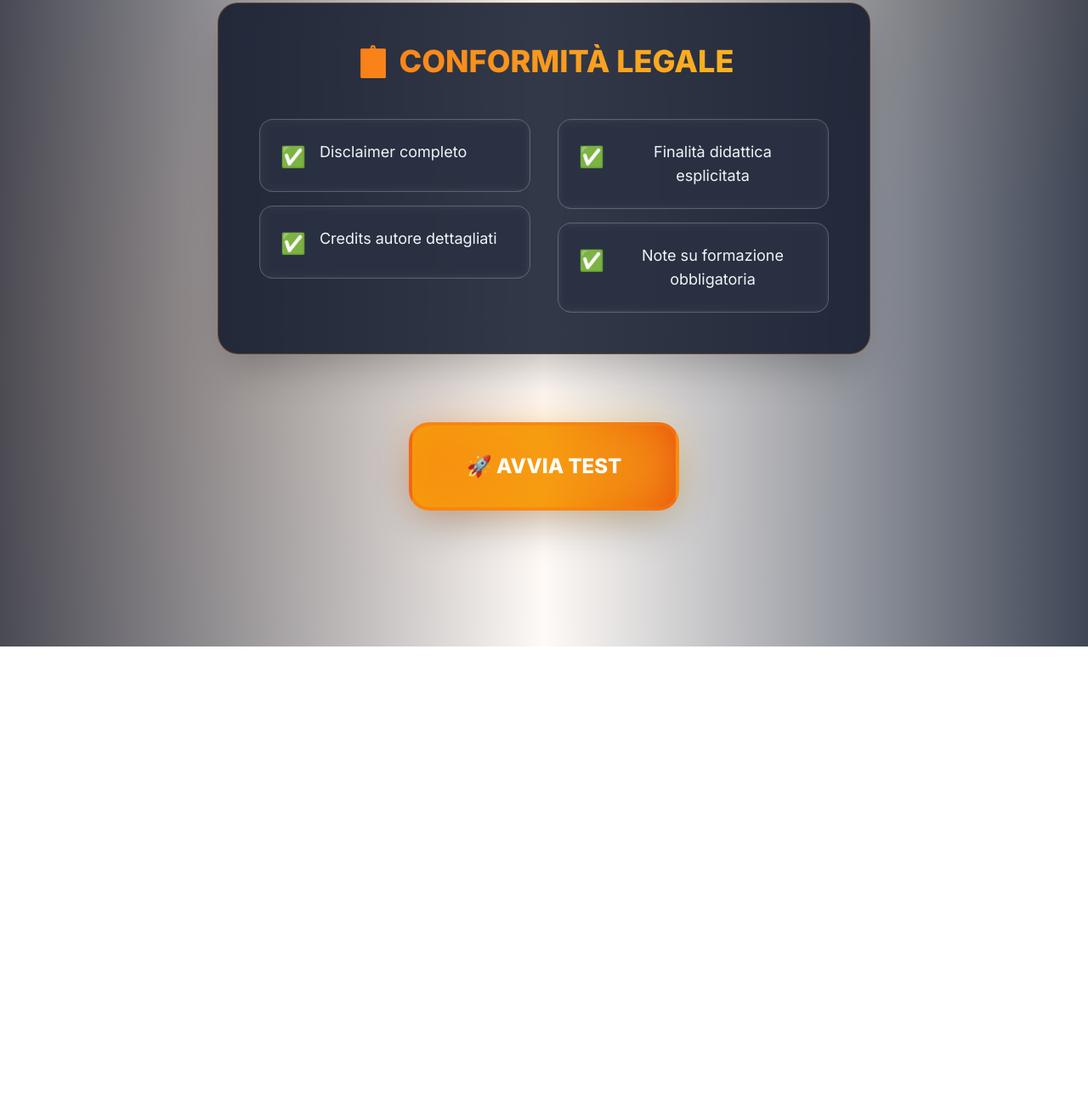
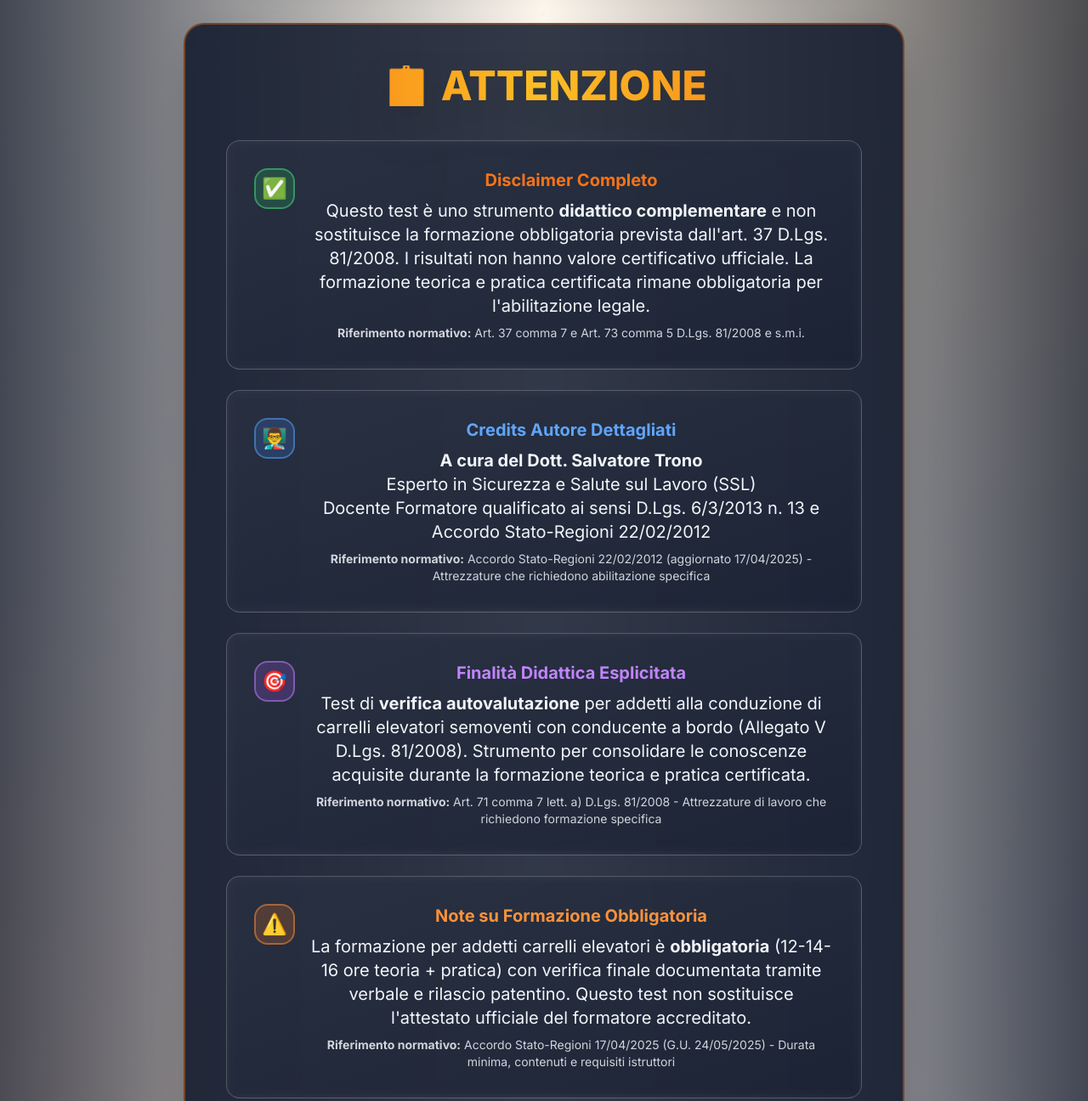
Before and after one commit to trono-slv/Simulazione-test-addetto-alla-guida-di-carrelli-elevatori-semoventi-con-conducente-a-bordo, a plain HTML site: page index.html in a window 1280 px wide. Shown: the part 909-2205 px from the top of the page at 85% size. Before the commit the page ends 1670 px from the top, so only its background shows below. Drawn offline with nearby package versions, Linux system fonts and the light colour scheme.

Commit message:
Update index.html

```diff
--- a/index.html
+++ b/index.html
@@ -99,34 +99,100 @@
         </div>
       </div>
 
-      <!-- Conformità Legale -->
-      <div class="glass-warehouse max-w-3xl mx-auto p-12 rounded-3xl shadow-2xl mb-20 backdrop-blur-xl border border-forklift-400/30">
-        <h3 class="text-4xl font-black text-center mb-12 bg-gradient-to-r from-forklift-400 to-amber-400 bg-clip-text text-transparent">
-          📋 CONFORMITÀ LEGALE
-        </h3>
-        <div class="grid md:grid-cols-2 gap-8 text-lg">
-          <div class="space-y-4">
-            <div class="flex items-start gap-4 p-6 bg-white/10 rounded-2xl backdrop-blur-sm border border-white/20">
-              <span class="text-2xl mt-1">✅</span>
-              <span>Disclaimer completo</span>
-            </div>
-            <div class="flex items-start gap-4 p-6 bg-white/10 rounded-2xl backdrop-blur-sm border border-white/20">
-              <span class="text-2xl mt-1">✅</span>
-              <span>Credits autore dettagliati</span>
-            </div>
+      <<!-- Conformità Legale - VERSIONE CON DIVIETO D'USO E RIFERIMENTI NORMATIVI -->
+<div class="glass-warehouse max-w-4xl mx-auto p-10 md:p-12 rounded-3xl shadow-2xl mb-20 backdrop-blur-xl border-2 border-forklift-400/40">
+  <h3 class="text-4xl md:text-5xl font-black text-center mb-10 bg-gradient-to-r from-forklift-400 via-amber-400 to-orange-500 bg-clip-text text-transparent drop-shadow-2xl">
+    📋 ATTENZIONE
+  </h3>
+
+  <div class="space-y-6 text-lg md:text-xl leading-relaxed">
+
+    <!-- Disclaimer Completo -->
+    <div class="flex items-start gap-4 p-8 bg-gradient-to-br from-white/10 to-white/5 rounded-2xl backdrop-blur-sm border border-white/20 hover:border-forklift-400/50 transition-all group">
+      <div class="flex-shrink-0 w-12 h-12 bg-green-500/20 rounded-2xl flex items-center justify-center border-2 border-green-400/50 group-hover:scale-110 transition-transform">
+        <span class="text-2xl">✅</span>
+      </div>
+      <div>
+        <h4 class="font-bold text-xl text-forklift-400 mb-2">Disclaimer Completo</h4>
+        <p>Questo test è uno strumento <strong>didattico complementare</strong> e non sostituisce la formazione obbligatoria prevista dall'art. 37 D.Lgs. 81/2008. I risultati non hanno valore certificativo ufficiale. La formazione teorica e pratica certificata rimane obbligatoria per l'abilitazione legale.</p>
+        <p class="text-sm text-gray-300 mt-2"><strong>Riferimento normativo:</strong> Art. 37 comma 7 e Art. 73 comma 5 D.Lgs. 81/2008 e s.m.i.</p>
+      </div>
+    </div>
+
+    <!-- Credits Autore Dettagliati -->
+    <div class="flex items-start gap-4 p-8 bg-gradient-to-br from-white/10 to-white/5 rounded-2xl backdrop-blur-sm border border-white/20 hover:border-forklift-400/50 transition-all group">
+      <div class="flex-shrink-0 w-12 h-12 bg-blue-500/20 rounded-2xl flex items-center justify-center border-2 border-blue-400/50 group-hover:scale-110 transition-transform">
+        <span class="text-2xl">👨‍🏫</span>
+      </div>
+      <div>
+        <h4 class="font-bold text-xl text-blue-400 mb-2">Credits Autore Dettagliati</h4>
+        <p><strong>A cura del Dott. Salvatore Trono</strong><br>Esperto in Sicurezza e Salute sul Lavoro (SSL)<br>Docente Formatore qualificato ai sensi D.Lgs. 6/3/2013 n. 13 e Accordo Stato-Regioni 22/02/2012</p>
+        <p class="text-sm text-gray-300 mt-2"><strong>Riferimento normativo:</strong> Accordo Stato-Regioni 22/02/2012 (aggiornato 17/04/2025) - Attrezzature che richiedono abilitazione specifica</p>
+      </div>
+    </div>
+
+    <!-- Finalità Didattica Esplicitata -->
+    <div class="flex items-start gap-4 p-8 bg-gradient-to-br from-white/10 to-white/5 rounded-2xl backdrop-blur-sm border border-white/20 hover:border-forklift-400/50 transition-all group">
+      <div class="flex-shrink-0 w-12 h-12 bg-purple-500/20 rounded-2xl flex items-center justify-center border-2 border-purple-400/50 group-hover:scale-110 transition-transform">
+        <span class="text-2xl">🎯</span>
+      </div>
+      <div>
+        <h4 class="font-bold text-xl text-purple-400 mb-2">Finalità Didattica Esplicitata</h4>
+        <p>Test di <strong>verifica autovalutazione</strong> per addetti alla conduzione di carrelli elevatori semoventi con conducente a bordo (Allegato V D.Lgs. 81/2008). Strumento per consolidare le conoscenze acquisite durante la formazione teorica e pratica certificata.</p>
+        <p class="text-sm text-gray-300 mt-2"><strong>Riferimento normativo:</strong> Art. 71 comma 7 lett. a) D.Lgs. 81/2008 - Attrezzature di lavoro che richiedono formazione specifica</p>
+      </div>
+    </div>
+
+    <!-- Note Formazione Obbligatoria -->
+    <div class="flex items-start gap-4 p-8 bg-gradient-to-br from-white/10 to-white/5 rounded-2xl backdrop-blur-sm border border-white/20 hover:border-forklift-400/50 transition-all group">
+      <div class="flex-shrink-0 w-12 h-12 bg-orange-500/20 rounded-2xl flex items-center justify-center border-2 border-orange-400/50 group-hover:scale-110 transition-transform">
+        <span class="text-2xl">⚠️</span>
+      </div>
+      <div>
+        <h4 class="font-bold text-xl text-orange-400 mb-2">Note su Formazione Obbligatoria</h4>
+        <p>La formazione per addetti carrelli elevatori è <strong>obbligatoria</strong> (12-14-16 ore teoria + pratica) con verifica finale documentata tramite verbale e rilascio patentino. Questo test non sostituisce l'attestato ufficiale del formatore accreditato.</p>
+        <p class="text-sm text-gray-300 mt-2"><strong>Riferimento normativo:</strong> Accordo Stato-Regioni 17/04/2025 (G.U. 24/05/2025) - Durata minima, contenuti e requisiti istruttori</p>
+      </div>
+    </div>
+
+    <!-- NUOVO: Divieto di Utilizzo Senza Consenso -->
+    <div class="flex items-start gap-4 p-8 bg-gradient-to-br from-safety-500/20 to-red-900/20 rounded-2xl backdrop-blur-sm border-2 border-safety-500/60 hover:border-safety-600/80 transition-all group shadow-lg shadow-red-500/20">
+      <div class="flex-shrink-0 w-12 h-12 bg-safety-500/30 rounded-2xl flex items-center justify-center border-2 border-safety-500/70 group-hover:scale-110 transition-transform">
+        <span class="text-2xl">🚫</span>
+      </div>
+      <div>
+        <h4 class="font-bold text-xl text-safety-500 mb-3">Divieto di Utilizzo Senza Consenso Espresso</h4>
+        <div class="space-y-3 text-white">
+          <p><strong>⚖️ AVVISO LEGALE:</strong> Questo materiale didattico è <strong>proprietà intellettuale</strong> del Dott. Salvatore Trono ed è protetto dalle normative sulla proprietà intellettuale.</p>
+
+          <div class="bg-red-900/40 border-l-4 border-safety-500 pl-4 py-3 rounded">
+            <p class="font-semibold mb-2">❌ È VIETATO:</p>
+            <ul class="list-disc list-inside space-y-1 text-sm">
+              <li>Riprodurre, copiare o duplicare il materiale senza autorizzazione scritta</li>
+              <li>Distribuire, condividere o pubblicare il test su piattaforme pubbliche o private</li>
+              <li>Modificare, adattare o creare opere derivate senza consenso espresso</li>
+              <li>Utilizzare il materiale per scopi commerciali o lucrativi</li>
+              <li>Rivendicare la paternità del contenuto</li>
+            </ul>
           </div>
-          <div class="space-y-4">
-            <div class="flex items-start gap-4 p-6 bg-white/10 rounded-2xl backdrop-blur-sm border border-white/20">
-              <span class="text-2xl mt-1">✅</span>
-              <span>Finalità didattica esplicitata</span>
-            </div>
-            <div class="flex items-start gap-4 p-6 bg-white/10 rounded-2xl backdrop-blur-sm border border-white/20">
-              <span class="text-2xl mt-1">✅</span>
-              <span>Note su formazione obbligatoria</span>
-            </div>
+
+          <div class="bg-green-900/40 border-l-4 border-green-400 pl-4 py-3 rounded">
+            <p class="font-semibold mb-2">✅ È CONSENTITO:</p>
+            <ul class="list-disc list-inside space-y-1 text-sm">
+              <li>Utilizzo esclusivamente per formazione interna aziendale</li>
+              <li>Utilizzo didattico in contesti autorizzati dal Dott. Salvatore Trono</li>
+              <li>Stampa per uso personale e non commerciale</li>
+            </ul>
           </div>
+
+          <p class="text-sm text-gray-200 mt-3"><strong>Riferimento normativo:</strong> Art. 171 L. 633/1941 (Legge sul Diritto d'Autore) - Protezione delle opere dell'ingegno. Violazioni soggette a sanzioni penali (art. 171-ter) e civili (risarcimento danni).</p>
         </div>
       </div>
+    </div>
+
+  </div>
+</div>
+
 
       <!-- Start Button -->
       <div class="text-center">
```
